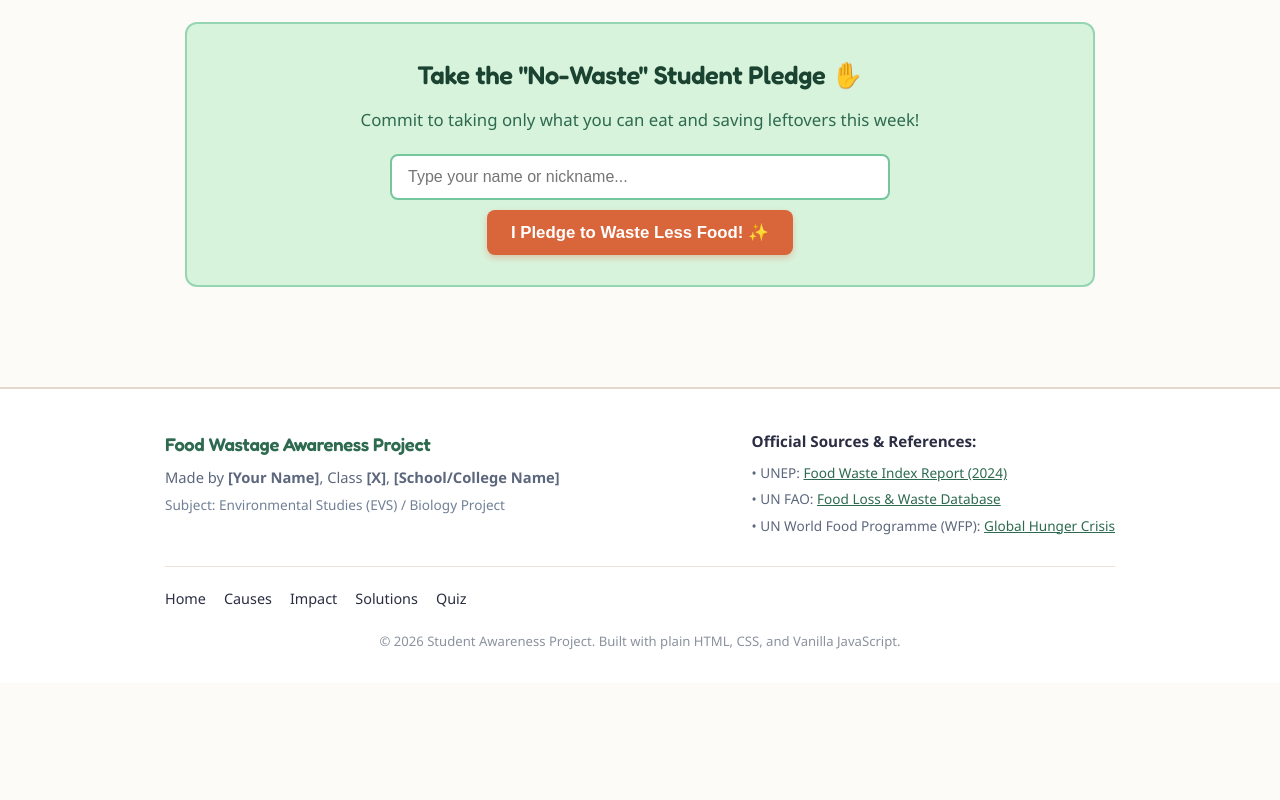
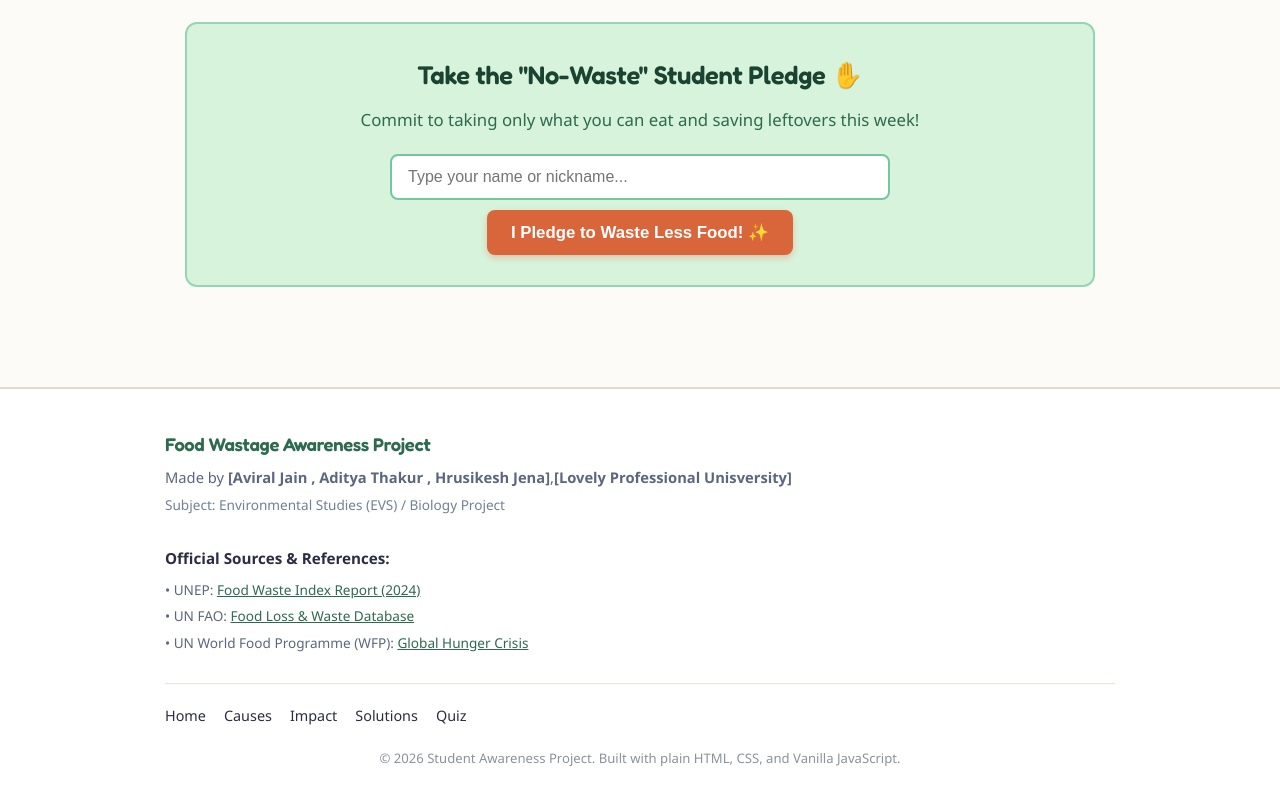
Before and after one commit to aviralj126-source/Don-t-Waste-Food, a plain HTML site: page index.html in a window 1280 px wide. Shown: the part 1929-2729 px from the top of the page. Before the commit the page ends 2612 px from the top, so only its background shows below. Drawn offline with Linux system fonts and the light colour scheme.

Commit message:
Update footer author information in index.html

```diff
--- a/index.html
+++ b/index.html
@@ -140,7 +140,7 @@
             <div class="footer-top">
                 <div class="footer-author">
                     <h4>Food Wastage Awareness Project</h4>
-                    <p>Made by <strong>[Your Name]</strong>, Class <strong>[X]</strong>, <strong>[School/College Name]</strong></p>
+                    <p>Made by <strong>[Aviral Jain , Aditya Thakur , Hrusikesh Jena]</strong>,<strong>[Lovely Professional Unisversity]</strong></p>
                     <p style="margin-top: 4px; font-size: 0.85rem; color: #718096;">Subject: Environmental Studies (EVS) / Biology Project</p>
                 </div>
                 <div class="footer-sources">
```
